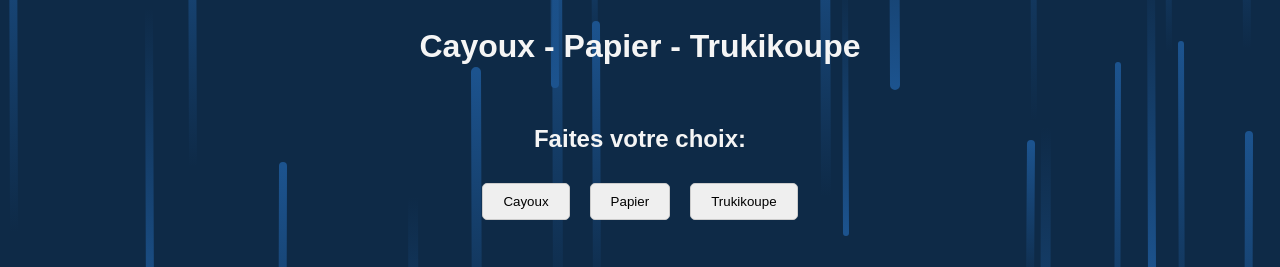
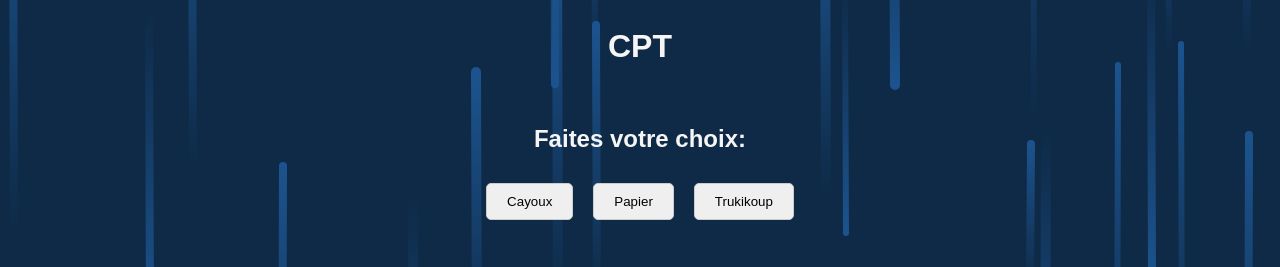
Before and after one commit to LBasil/shifumi, a plain HTML site: page index.html in a window 1280 px wide. Shown: the top 267 px of the page. Drawn offline with Linux system fonts and the light colour scheme.

Commit message:
Changed the tilte name

```diff
--- a/index.html
+++ b/index.html
@@ -9,14 +9,13 @@
     <body>
         <main>
             <div class="container">
-            <h1 class="title">Cayoux - Papier - Trukikoupe</h1>
-
+                <h1 class="title">CPT</h1>
                 <div id="choix-joueur">
                     <h2 class="title">Faites votre choix:</h2>
                     <div class="button-container">
                         <button class="choix" id="pierre">Cayoux</button>
                         <button class="choix" id="feuille">Papier</button>
-                    <button class="choix" id="ciseaux">Trukikoupe</button>
+                        <button class="choix" id="ciseaux">Trukikoup</button>
                     </div>
                 </div>
 
```
Lines whose indentation alone changed are shown as unchanged.
